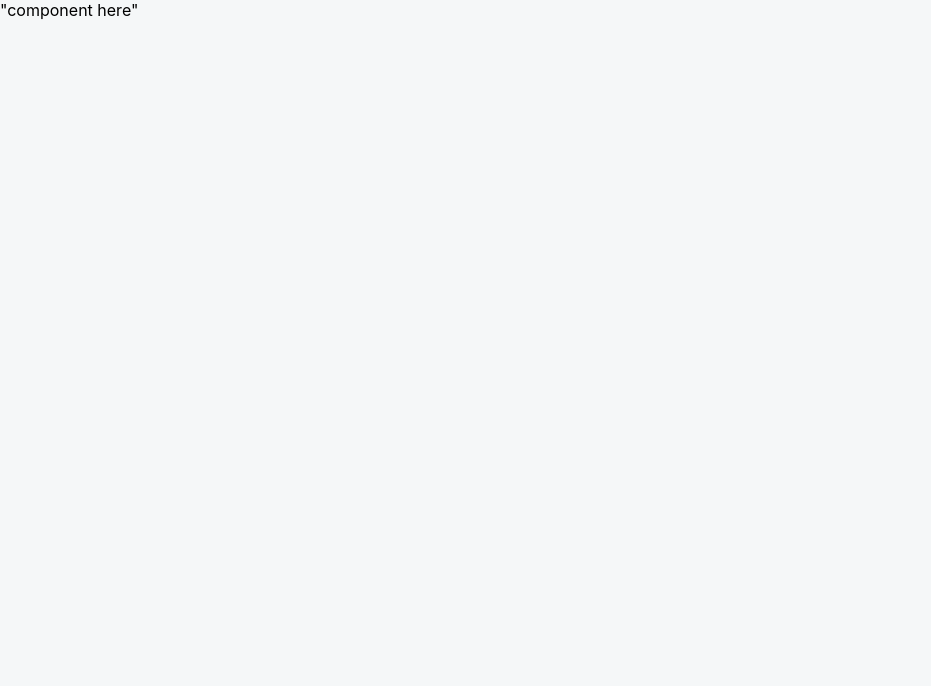
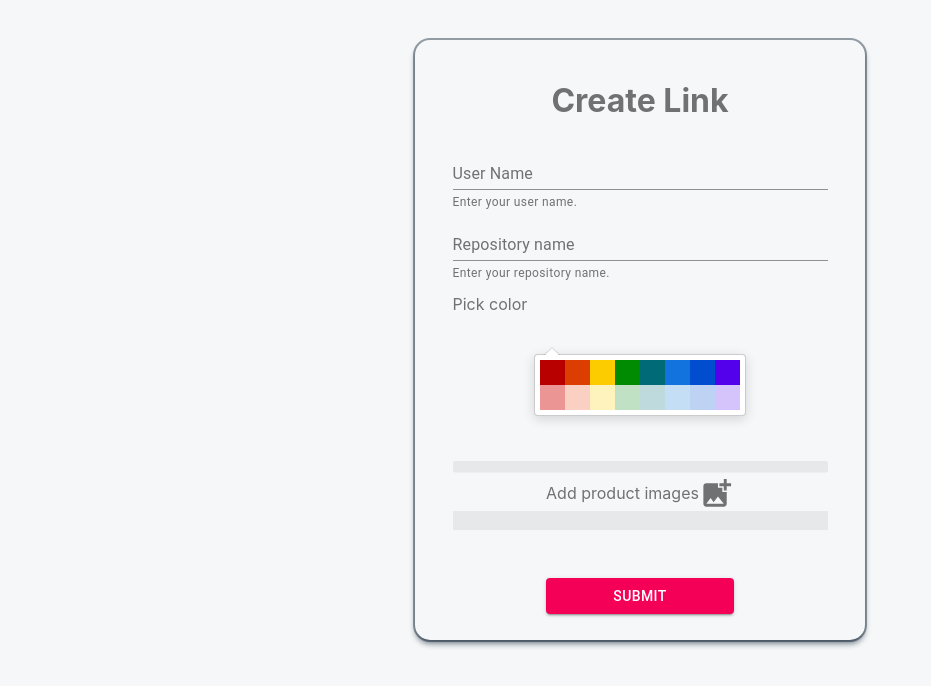
Before and after one commit to BohdanLevkoDigis/superchat-frontend-challenge, a React (Create React App) app in the folder client/: page / in a window 1280 px wide. Shown: the top 686 px of the page, without its empty margins (0-931 px from the left). Built offline with nearby package versions, Linux system fonts and the light colour scheme.

Commit message:
added creation form component

```diff
--- a/client/src/Pages/LinkCreation/LinkCreation.tsx
+++ b/client/src/Pages/LinkCreation/LinkCreation.tsx
@@ -1,8 +1,9 @@
 import React from "react";
 import { Formik, FormikProps } from "formik";
 import * as Yup from "yup";
+import { FormComponent } from "../../components/FormComponent/FormComponent";
 
-export interface ILinkForm {
+export interface ILinkPage {
   userName: string;
   repositoryName: string;
   color: string;
@@ -23,7 +24,7 @@ const LinkCreation: React.FunctionComponent = () => {
         color: "#FF5C5C",
         icon: "",
       }}
-      onSubmit={(values: ILinkForm, actions) => {
+      onSubmit={(values: ILinkPage, actions) => {
         console.log(values);
         setTimeout(() => {
           actions.setSubmitting(false);
@@ -33,12 +34,12 @@ const LinkCreation: React.FunctionComponent = () => {
         repositoryName: Yup.string().required("Enter enter repository name"),
         userName: Yup.string().required("Please enter full user name"),
         color: Yup.string().required("Please select the color"),
-        icon: Yup.string().required(
+        /*      icon: Yup.string().required(
           "Please first select the icon for repository"
-        ),
+        ), */
       })}
     >
-      {(props: FormikProps<ILinkForm>) => <div>"component here"</div>}
+      {(props: FormikProps<ILinkPage>) => <FormComponent {...props} />}
     </Formik>
   );
 };
--- /dev/null
+++ b/client/src/components/FormComponent/FormComponent.tsx
@@ -0,0 +1,131 @@
+import React, { useState } from "react";
+import { Form, FormikProps } from "formik";
+import { Grid, TextField, Button } from "@material-ui/core";
+import { useDropzone } from "react-dropzone";
+import { useStyles } from "./styles";
+import { ILinkPage } from "../../Pages/LinkCreation/LinkCreation";
+import { Skeleton } from "@material-ui/lab";
+import { AddPhotoAlternate } from "@material-ui/icons";
+import { GithubPicker } from "react-color";
+
+export const FormComponent: React.FC<FormikProps<ILinkPage>> = ({
+  setFieldValue,
+  ...props
+}) => {
+  const classes = useStyles();
+  const [files, setFiles] = useState<{ name: string }[]>([]);
+  const { getRootProps, getInputProps } = useDropzone({
+    accept: "image/*",
+    onDrop: async (acceptedFiles) => {
+      setFiles((prevFiles) => [acceptedFiles[0]]);
+      setFieldValue("icon", acceptedFiles);
+    },
+  });
+
+  const { values, touched, errors, handleBlur, handleChange, isSubmitting } =
+    props;
+  return (
+    <div className={classes.container}>
+      <Form className={classes.creationForm} encType="multipart/form-data">
+        <h1 className={classes.creationFormTitle}>Create Link</h1>
+        <Grid container justify="space-around" direction="row">
+          <Grid
+            item
+            lg={10}
+            md={10}
+            sm={10}
+            xs={10}
+            className={classes.creationFormTextField}
+          >
+            <TextField
+              name="userName"
+              id="userName"
+              label="User Name"
+              value={values.userName}
+              type="text"
+              helperText={
+                errors.userName && touched.userName
+                  ? errors.userName
+                  : "Enter your user name."
+              }
+              error={errors.userName && touched.userName ? true : false}
+              onChange={handleChange}
+              onBlur={handleBlur}
+            />
+          </Grid>
+          <Grid
+            item
+            lg={10}
+            md={10}
+            sm={10}
+            xs={10}
+            className={classes.creationFormTextField}
+          >
+            <TextField
+              name="repositoryName"
+              id="repositoryName"
+              label="Repository name"
+              value={values.repositoryName}
+              helperText={
+                errors.repositoryName && touched.repositoryName
+                  ? errors.repositoryName
+                  : "Enter your repository name."
+              }
+              error={
+                errors.repositoryName && touched.repositoryName ? true : false
+              }
+              onChange={handleChange}
+              onBlur={handleBlur}
+            />
+          </Grid>
+          <Grid
+            item
+            lg={10}
+            md={10}
+            sm={10}
+            xs={10}
+            className={classes.creationFormTextField}
+          >
+            <div className={classes.creationFormSubTitle}>Pick color</div>
+            <GithubPicker
+              className={classes.creationFormColorPicker}
+              onChangeComplete={(color: any) =>
+                setFieldValue("color", color.hex)
+              }
+            />
+          </Grid>
+          <Grid
+            item
+            lg={10}
+            md={10}
+            sm={10}
+            xs={10}
+            className={classes.creationFormTextField}
+          >
+            <div {...getRootProps()}>
+              <input {...getInputProps()} />
+              <Skeleton variant="text" />
+              <div className={classes.creationFormImageUpload}>
+                Add product images
+                <AddPhotoAlternate fontSize="large" />
+              </div>
+              <Skeleton variant="rect" />
+            </div>
+          </Grid>
+
+          <Grid item lg={10} md={10} sm={10} xs={10}>
+            <Button
+              type="submit"
+              variant="contained"
+              color="secondary"
+              disabled={isSubmitting}
+              className={classes.creationFormSubmitButton}
+            >
+              Submit
+            </Button>
+          </Grid>
+        </Grid>
+      </Form>
+    </div>
+  );
+};
--- /dev/null
+++ b/client/src/components/FormComponent/styles.ts
@@ -0,0 +1,56 @@
+import { createStyles, makeStyles } from "@material-ui/core";
+
+export const useStyles = makeStyles(() =>
+  createStyles({
+    container: {
+      display: "flex",
+      alignItems: "center",
+      justifyContent: "center",
+      maxWidth: 1200,
+
+      gap: 80,
+      margin: "0 auto",
+      padding: "40px 0",
+
+      color: "#707172",
+    },
+
+    creationForm: {
+      width: 450,
+      height: 600,
+
+      borderRadius: 15,
+
+      boxShadow:
+        "rgba(6, 24, 44, 0.4) 0px 0px 0px 2px, rgba(6, 24, 44, 0.65) 0px 4px 6px -1px, rgba(255, 255, 255, 0.08) 0px 1px 0px inset",
+    },
+
+    creationFormTitle: { paddingTop: 20, textAlign: "center" },
+
+    creationFormSubTitle: {
+      marginTop: 10,
+    },
+    creationFormImageUpload: {
+      display: "flex",
+      alignItems: "center",
+      justifyContent: "center",
+      cursor: "pointer",
+    },
+    creationFormColorPicker: {
+      margin: "40px auto",
+    },
+
+    creationFormTextField: {
+      "& > *": {
+        width: "100%",
+      },
+    },
+    creationFormSubmitButton: {
+      display: "block",
+      width: "50%",
+      margin: "48px auto 0",
+    },
+/*     creationFormSuccessMessage: { color: "green" },
+    creationFormErrorMessage: { color: "red" }, */
+  })
+);
```
